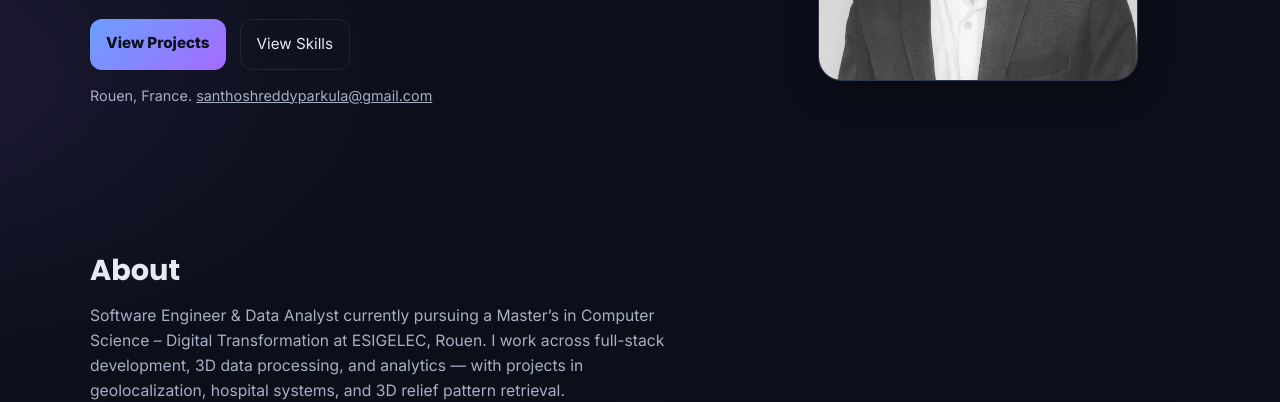
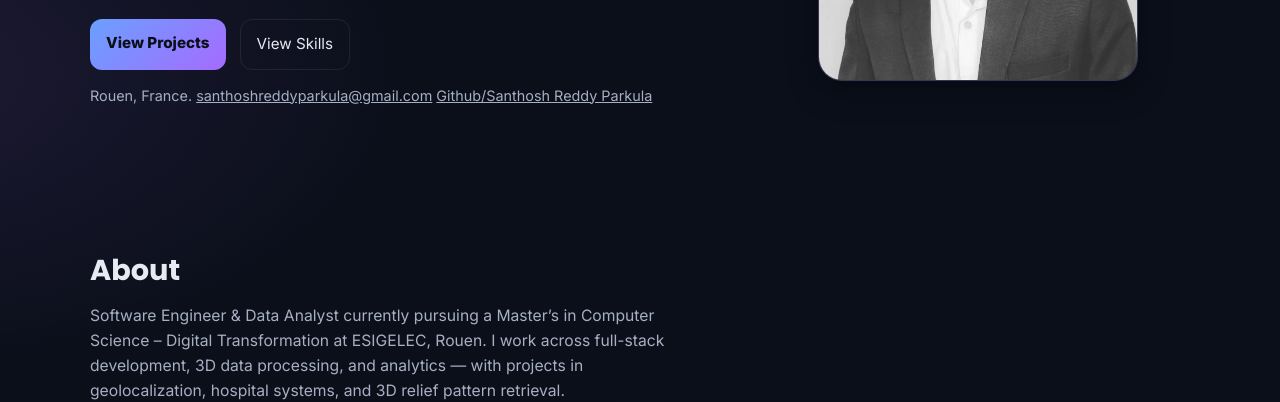
Before and after one commit to parkulasanthoshreddy/portfolio, a plain HTML site: page index.html in a window 1280 px wide. Shown: the part 398-800 px from the top of the page. Drawn offline with Linux system fonts and the light colour scheme.

```diff
--- a/index.html
+++ b/index.html
@@ -73,6 +73,7 @@
         <p class="hero__meta">
           Rouen, France.
           <a href="mailto:santhoshreddyparkula@gmail.com">santhoshreddyparkula@gmail.com</a>
+          <a href="https://github.com/parkulasanthoshreddy">Github/Santhosh Reddy Parkula </a>
         </p>
       </div>
 
```
